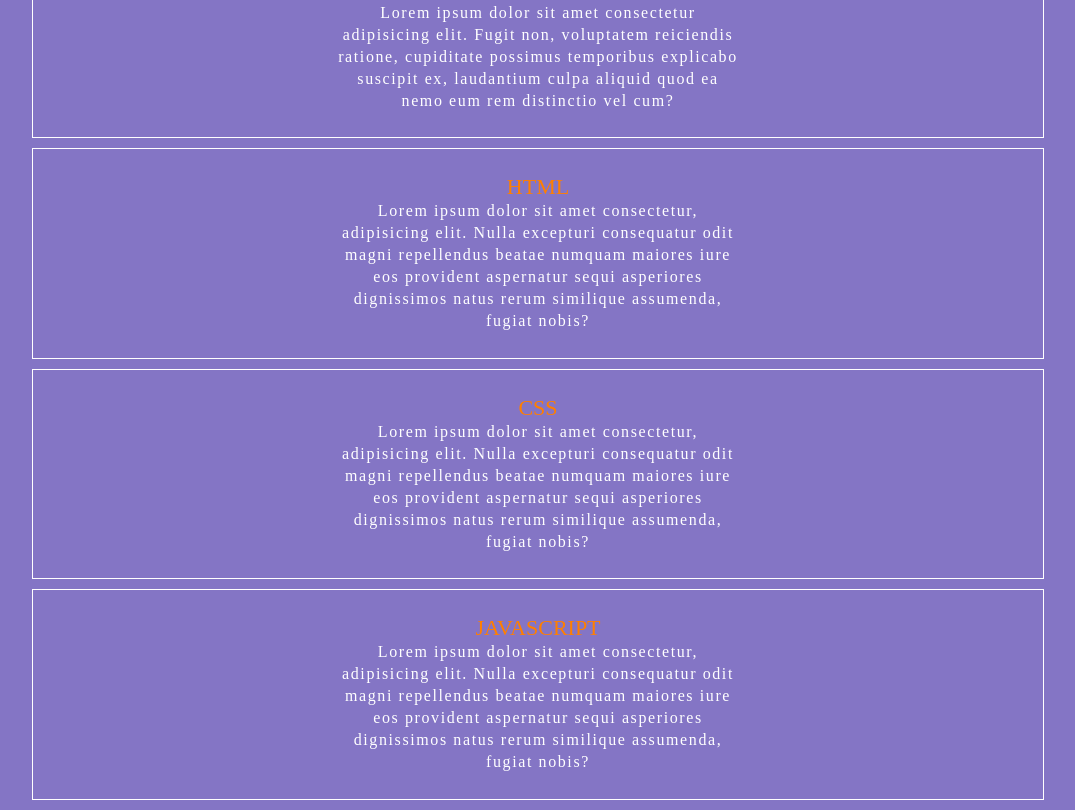
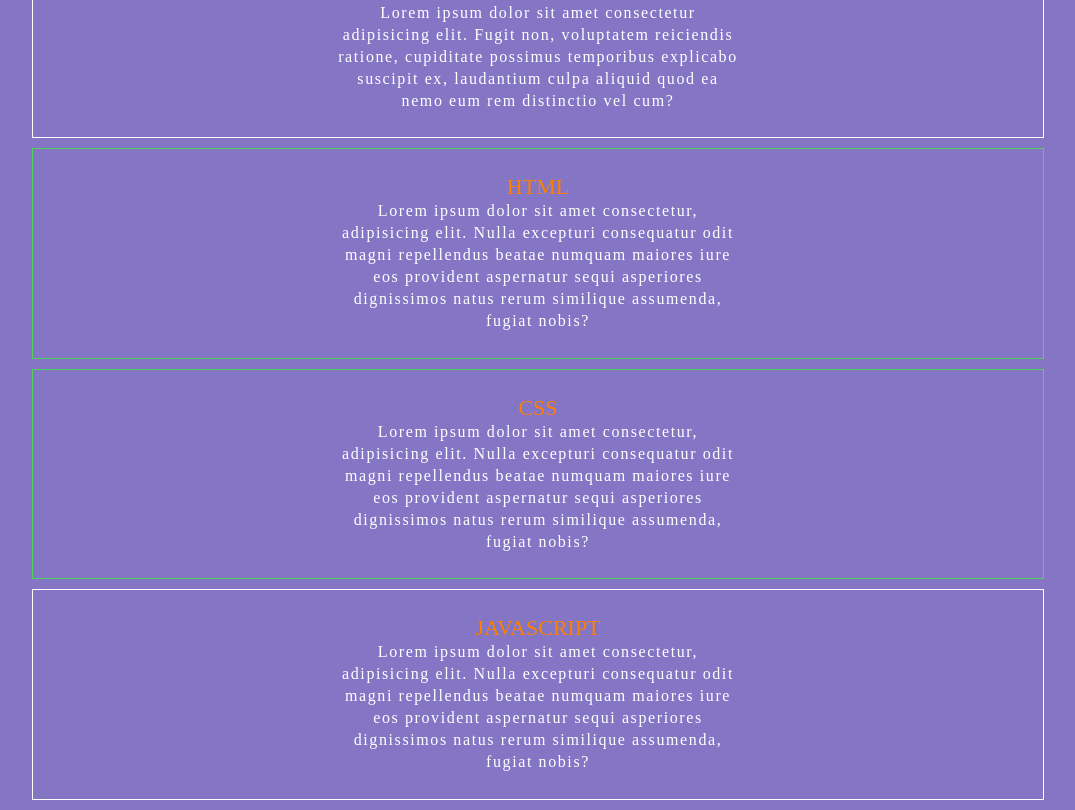
Before and after one commit to devalbertomoiseis/Proz, a plain HTML site: page 04-Modulo/aula-css012/index.html in a window 1280 px wide. Shown: the part 113-923 px from the top of the page, without its empty margins (102-1177 px from the left). Drawn offline with Linux system fonts and the light colour scheme.

Commit message:
Atividade para Adicionar Borda e Cores

```diff
--- a/04-Modulo/aula-css012/index.html
+++ b/04-Modulo/aula-css012/index.html
@@ -5,7 +5,7 @@
     <meta http-equiv="X-UA-Compatible" content="IE=edge" />
     <meta name="viewport" content="width=device-width, initial-scale=1.0" />
     <title>html e css</title>
-    <link rel="stylesheet" href="style.css">
+    <link rel="stylesheet" href="style.css" />
   </head>
   <body>
     <div class="container">
@@ -17,17 +17,32 @@
         vel cum?
       </p>
     </div>
-    <div class="container">
-        <a href="">HTML</a>
-        <p>Lorem ipsum dolor sit amet consectetur, adipisicing elit. Nulla excepturi consequatur odit magni repellendus beatae numquam maiores iure eos provident aspernatur sequi asperiores dignissimos natus rerum similique assumenda, fugiat nobis?</p>
+    <div class="container borda">
+      <a href="">HTML</a>
+      <p>
+        Lorem ipsum dolor sit amet consectetur, adipisicing elit. Nulla
+        excepturi consequatur odit magni repellendus beatae numquam maiores iure
+        eos provident aspernatur sequi asperiores dignissimos natus rerum
+        similique assumenda, fugiat nobis?
+      </p>
+    </div>
+    <div class="container borda">
+      <a href="">CSS</a>
+      <p>
+        Lorem ipsum dolor sit amet consectetur, adipisicing elit. Nulla
+        excepturi consequatur odit magni repellendus beatae numquam maiores iure
+        eos provident aspernatur sequi asperiores dignissimos natus rerum
+        similique assumenda, fugiat nobis?
+      </p>
     </div>
     <div class="container">
-        <a href="">CSS</a>
-        <p>Lorem ipsum dolor sit amet consectetur, adipisicing elit. Nulla excepturi consequatur odit magni repellendus beatae numquam maiores iure eos provident aspernatur sequi asperiores dignissimos natus rerum similique assumenda, fugiat nobis?</p>
-    </div>
-    <div class="container">
-        <a href="">JAVASCRIPT</a>
-        <p>Lorem ipsum dolor sit amet consectetur, adipisicing elit. Nulla excepturi consequatur odit magni repellendus beatae numquam maiores iure eos provident aspernatur sequi asperiores dignissimos natus rerum similique assumenda, fugiat nobis?</p>
+      <a href="" id="cor-final">JAVASCRIPT</a>
+      <p>
+        Lorem ipsum dolor sit amet consectetur, adipisicing elit. Nulla
+        excepturi consequatur odit magni repellendus beatae numquam maiores iure
+        eos provident aspernatur sequi asperiores dignissimos natus rerum
+        similique assumenda, fugiat nobis?
+      </p>
     </div>
   </body>
 </html>
--- a/04-Modulo/aula-css012/style.css
+++ b/04-Modulo/aula-css012/style.css
@@ -32,4 +32,14 @@ a{
     font-weight: 300;
     text-decoration: none;
     color: #ff7f00;
+
 }
+
+.borda{
+    border: 1px solid #4fd15a;
+}
+
+.cor-final + p{
+    color: #f1f168;
+    margin-top: 32px;
+}
```
